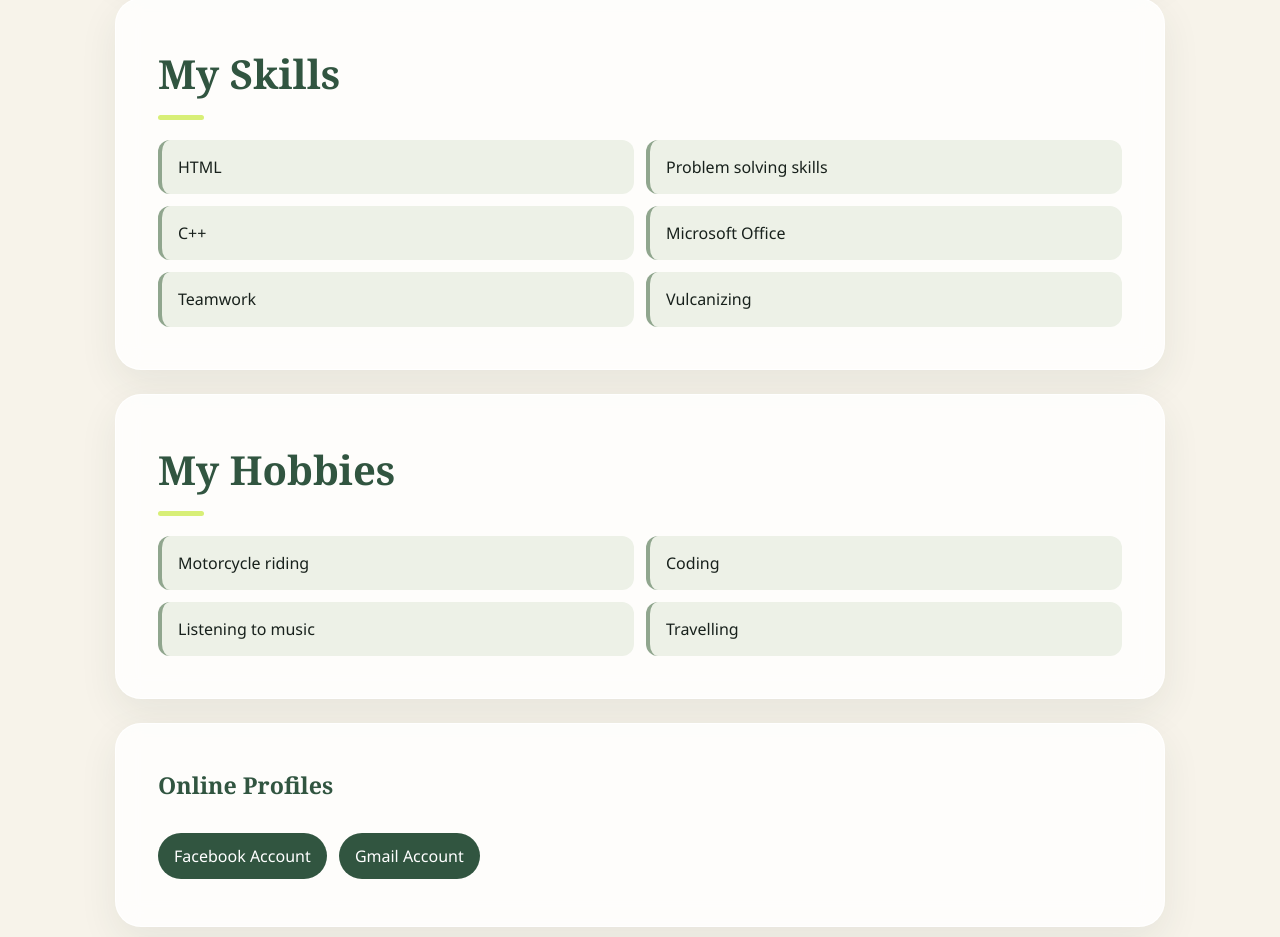
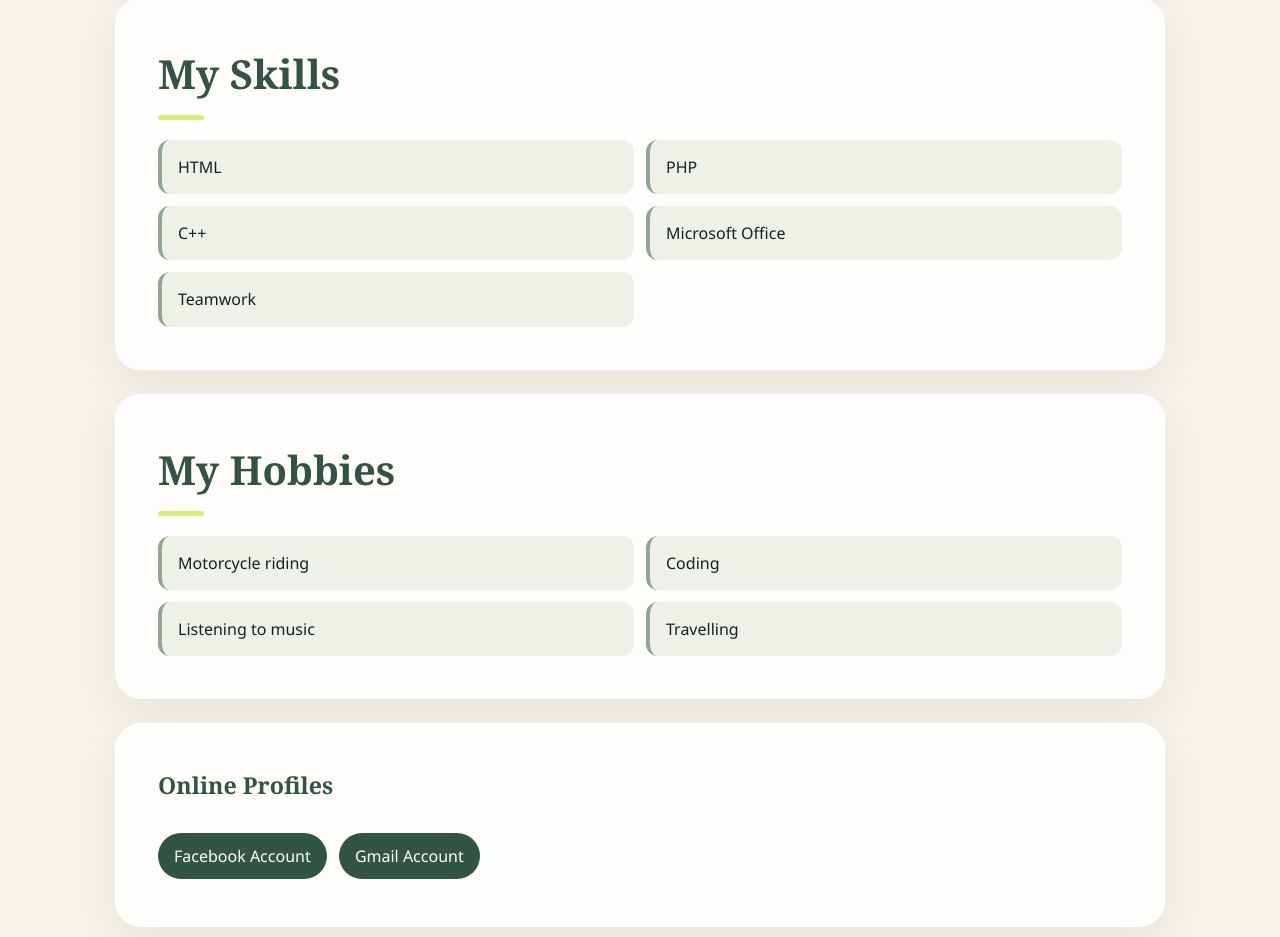
Before and after one commit to johnmichealjabagat07-a11y/JABAGAT-project-1, a plain HTML site: page index.html in a window 1280 px wide. Shown: the part 1573-2510 px from the top of the page. Drawn offline with Linux system fonts and the light colour scheme.

Commit message:
update My skills

```diff
--- a/index.html
+++ b/index.html
@@ -42,11 +42,11 @@
   <h2>My Skills</h2>
   <ul>
     <li>HTML</li>
-    <li>Problem solving skills</li>
+    <li>PHP</li>
     <li>C++</li>
     <li>Microsoft Office</li>
     <li>Teamwork</li>
-    <li>Vulcanizing</li>
+
   </ul>
 </section>
 
```
